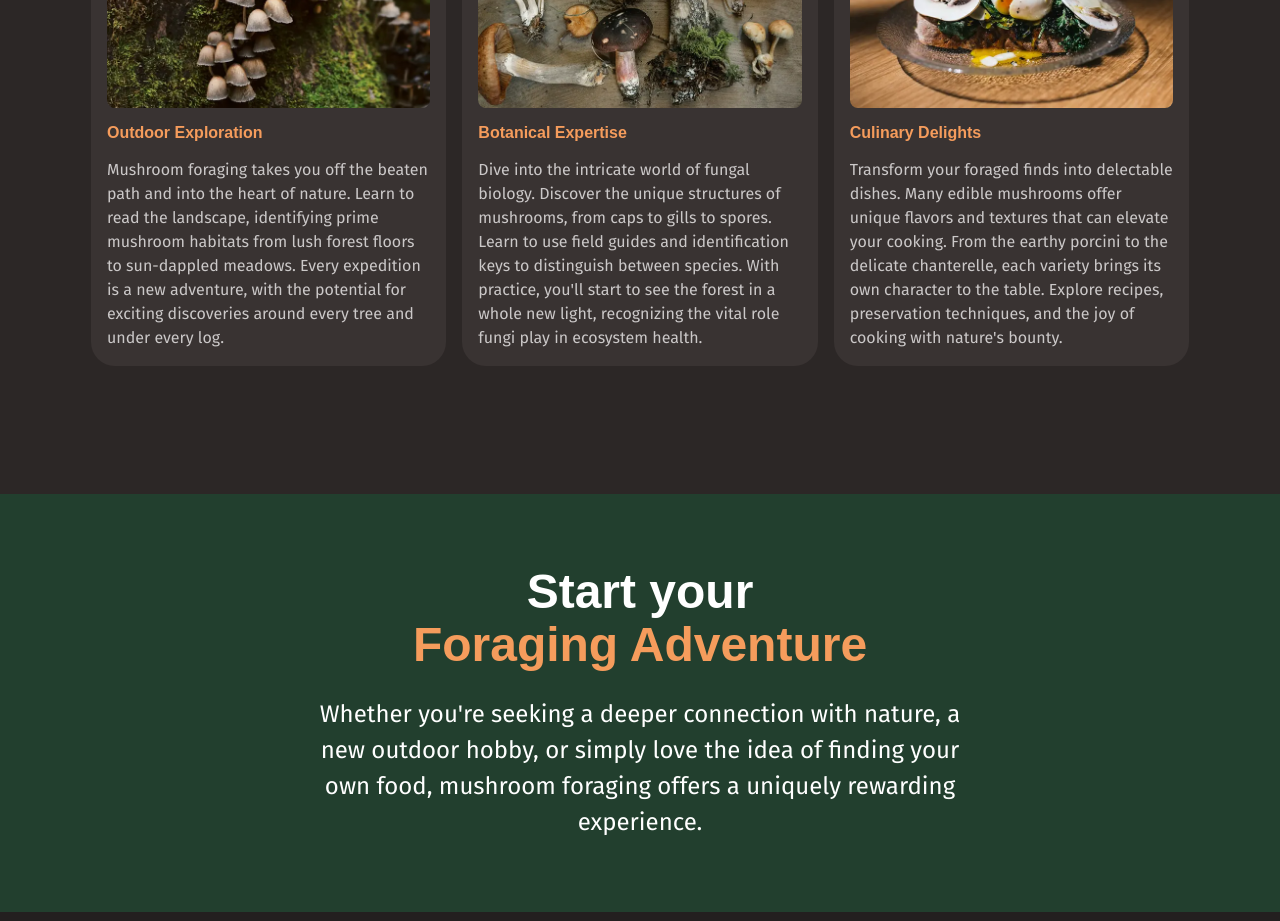
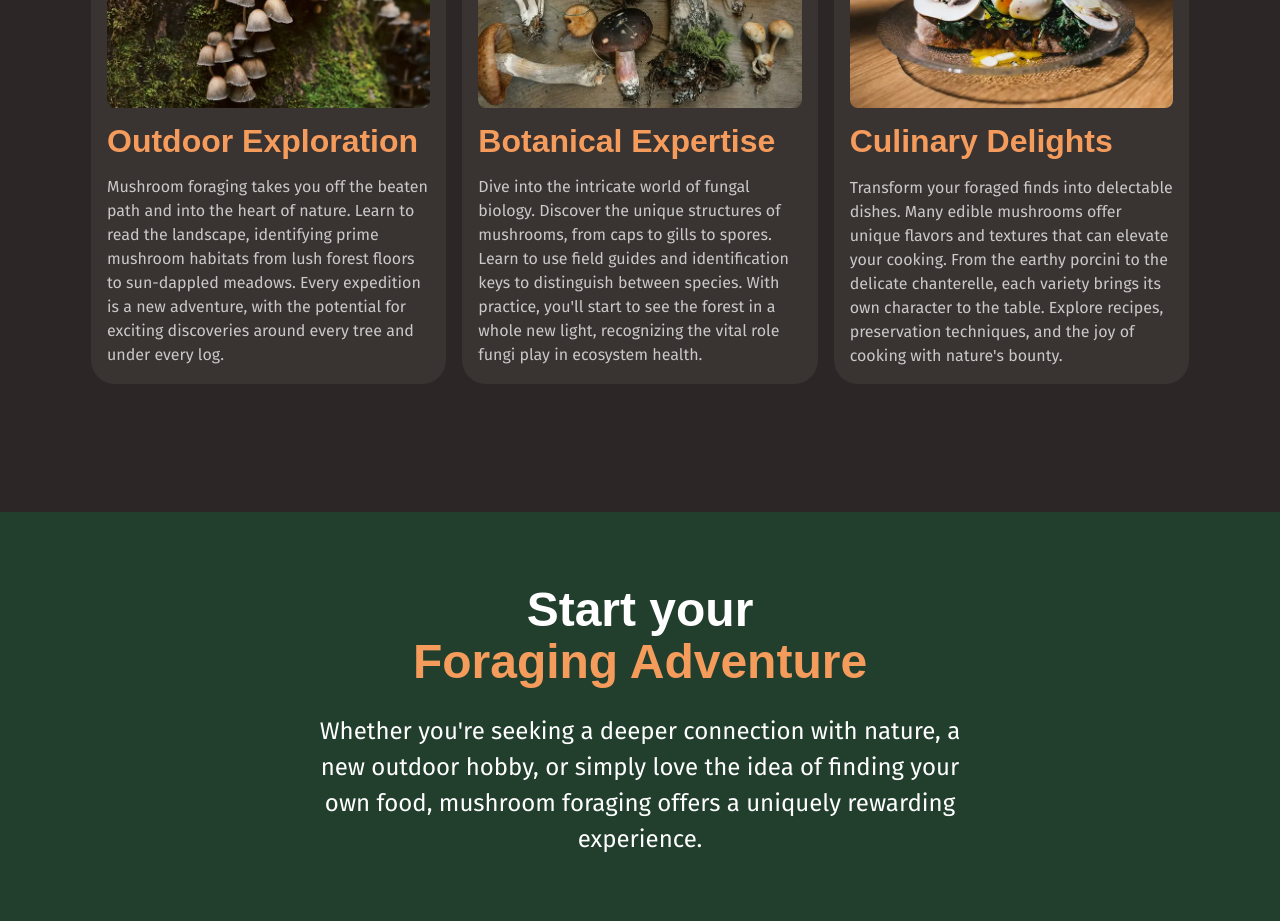
Before and after one commit to Joseadu/fungi, an Angular app: page / in a window 1280 px wide. Shown: the part 1140-2061 px from the top of the page. Built offline with nearby package versions, Linux system fonts and the light colour scheme.

Commit message:
home.css cards title

```diff
--- a/src/app/features/home/home.component.css
+++ b/src/app/features/home/home.component.css
@@ -27,7 +27,7 @@
     h3 {
         color: var(--text-brand);
         &[data-text="regular"] {
-            font-size: var(--card-title-font-size), var(--font-size-heading-sm);
+            font-size: var(--font-size-heading-sm);
         }
     }
 
```
